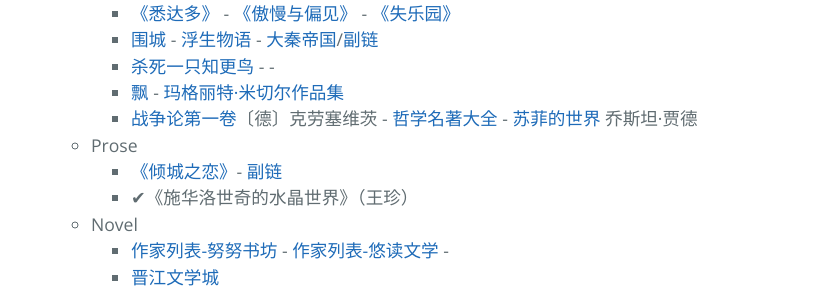
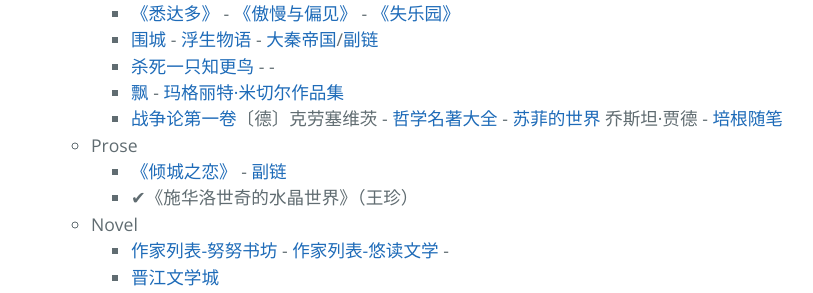
Before and after one commit to AmbroseRen/test, a Jekyll site: the page built from Library/BookListsOne.md, in a window 1280 px wide and 900 px high, scrolled down 3569 px. Shown: the part 154-447 px from the top of the window, without its empty margins (213-1026 px from the left). Built offline with Jekyll 4.4.1, drawn with Linux system fonts in a browser that asks for light colours; our own code applies the rules of GitHub Pages for plain Markdown files; the repository's description, which GitHub fills in, is left out.

Commit message:
Update BookListsOne.md

```diff
--- a/Library/BookListsOne.md
+++ b/Library/BookListsOne.md
@@ -199,12 +199,12 @@
                     <li><a href="http://www.newxue.com/weicheng/">围城</a> - <a href="http://www.qxtxt.com/fushengwuyu/">浮生物语</a> - <a href="https://www.yooread.net/tags/23/">大秦帝国</a>/<a href="https://www.51shucheng.net/lishi/daqindiguo">副链</a></li>
                     <li><a href="https://www.kanunu8.com/book2/10883/">杀死一只知更鸟</a> - <a href=""></a> - <a href=""></a></li>
 		    <li><a href="https://www.kanunu8.com/files/world/201106/2867.html">飘</a> - <a href="https://www.kanunu8.com/files/writer/2865.html">玛格丽特·米切尔作品集</a></li>
-		    <li><a href="http://www.saohua.com/shuku/zhexue/mydoc138.htm">战争论第一卷</a>〔德〕克劳塞维茨 - <a href="http://www.saohua.com/shuku/zhexue/index.htm">哲学名著大全</a> - <a href="https://www.kanunu8.com/files/world/201102/1598.html">苏菲的世界</a> 乔斯坦·贾德</li>
+		    <li><a href="http://www.saohua.com/shuku/zhexue/mydoc138.htm">战争论第一卷</a>〔德〕克劳塞维茨 - <a href="http://www.saohua.com/shuku/zhexue/index.htm">哲学名著大全</a> - <a href="https://www.kanunu8.com/files/world/201102/1598.html">苏菲的世界</a> 乔斯坦·贾德 - <a href="http://www.dushu369.com/waiguomingzhu/pgsb/">培根随笔</a></li>
                 </ul>
             </li>
             <li id="prose">Prose
                 <ul>
-                    <li><a href="https://www.51shucheng.net/yanqing/qingchengzhilian">《倾城之恋》</a>- <a href="https://www.kanunu8.com/book3/7109/">副链</a></li>
+                    <li><a href="https://www.51shucheng.net/yanqing/qingchengzhilian">《倾城之恋》</a> - <a href="https://www.kanunu8.com/book3/7109/">副链</a></li>
                     <li>✔《施华洛世奇的水晶世界》（王珍）</li>
                 </ul>
             </li>
```
